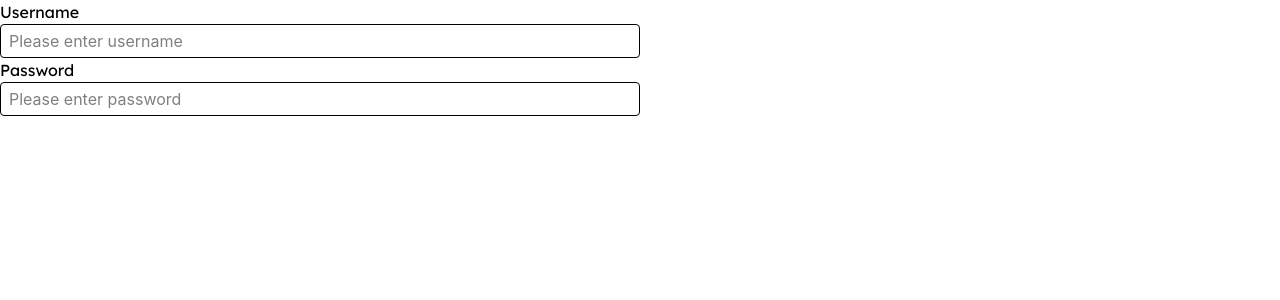
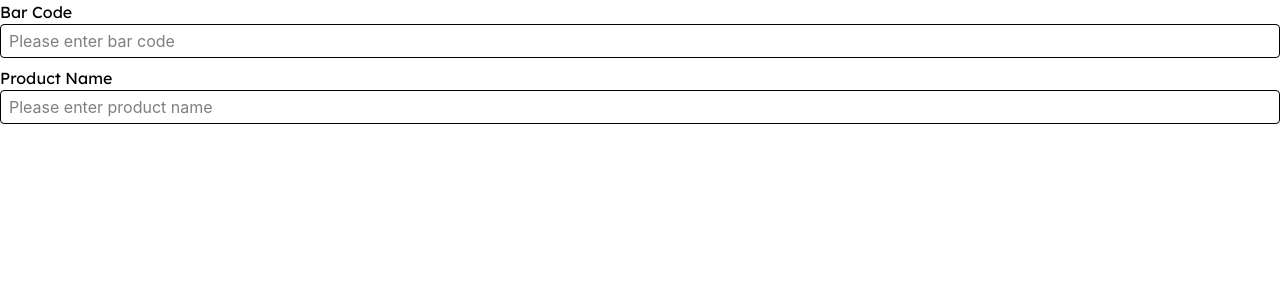
Before and after one commit to aldecyrus425/POS-Frontend, a React (Vite) app: page / in a window 1280 px wide. Shown: the top 300 px of the page. Built offline with nearby package versions, Linux system fonts and the light colour scheme.

Commit message:
June 26,2026

```diff
--- /dev/null
+++ b/src/components/common/greenButton.tsx
@@ -0,0 +1,18 @@
+import React from 'react'
+
+interface Props {
+    className? : string;
+    type? : "submit" | "reset" | "button";
+    label : string;
+
+}
+
+const GreenButton = ({className, type = "button", label} : Props) => {
+  return (
+    <button className={`w-full h-full px-2 py-1 font-medium rounded-lg cursor-pointer border border-teal-500  text-teal-500 transition-all duration-5 hover:bg-teal-500 hover:text-white ${className}`} type={type}>
+        {label}
+    </button>
+  )
+}
+
+export default GreenButton
--- /dev/null
+++ b/src/components/common/redButton.tsx
@@ -0,0 +1,18 @@
+import React from 'react'
+
+interface Props {
+    className? : string;
+    type? : "submit" | "reset" | "button";
+    label : string;
+    onClose?: () => void;
+}
+
+const RedButton = ({className, type = "button", label, onClose} : Props) => {
+  return (
+    <button className={`w-full h-full px-2 py-1 font-medium rounded-lg cursor-pointer border border-rose-500  text-rose-500 transition-all duration-5 hover:bg-rose-500 hover:text-white ${className}`} type={type}>
+        {label}
+    </button>
+  )
+}
+
+export default RedButton
--- /dev/null
+++ b/src/components/forms/createUser.tsx
@@ -0,0 +1,13 @@
+import React from 'react'
+import CommonInputGroup from '../common/inputGroup'
+
+const CreateUser = () => {
+  return (
+    <form action="" className='w-full h-full flex flex-col gap-2'>
+        <CommonInputGroup label='Bar Code' />
+        <CommonInputGroup label='Product Name' />
+    </form>
+  )
+}
+
+export default CreateUser
--- a/src/components/forms/loginForm.tsx
+++ b/src/components/forms/loginForm.tsx
@@ -1,11 +1,15 @@
 import React from 'react'
 import CommonInputGroup from '../common/inputGroup'
+import GreenButton from '../common/greenButton'
+import RedButton from '../common/redButton'
 
 const LoginForm = () => {
   return (
     <form className='w-1/2 h-full'>
         <CommonInputGroup label="Username"/>
         <CommonInputGroup label="Password" />
+        <GreenButton label='Login' className=''/>
+        <RedButton label='Close' />
     </form>
   )
 }
--- a/src/pages/auth/login.tsx
+++ b/src/pages/auth/login.tsx
@@ -1,10 +1,12 @@
 import React from 'react'
 import LoginForm from '../../components/forms/loginForm'
+import CreateUser from '../../components/forms/createUser'
 
 const Login = () => {
   return (
     <>
-    <LoginForm />
+    {/* <LoginForm /> */}
+    <CreateUser />
     </>
   )
 }
```
